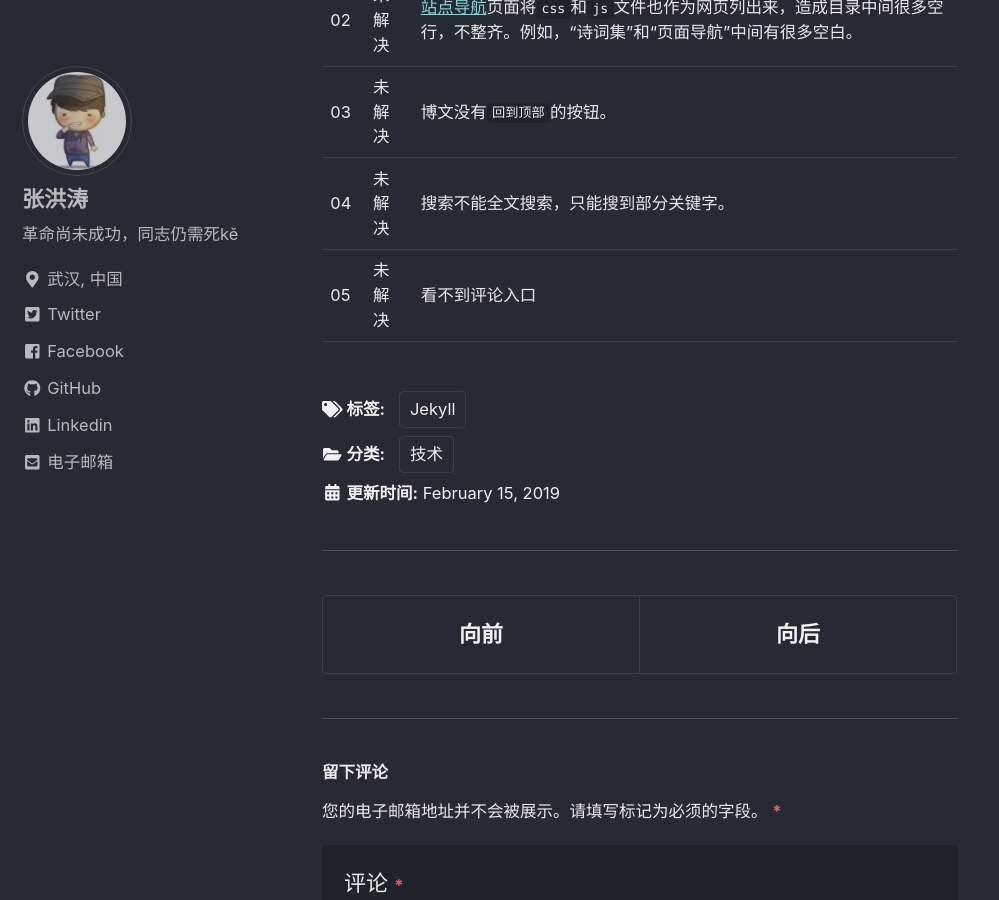
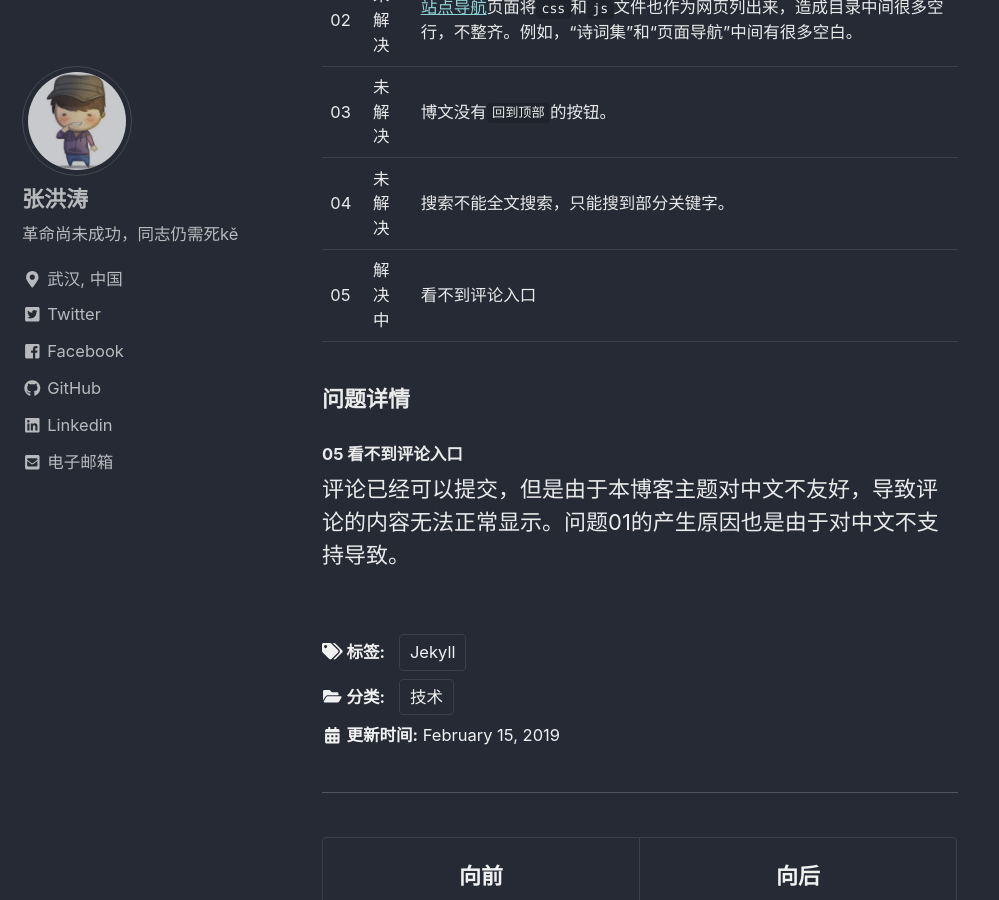
Before and after one commit to changhungtao/changhungtao.github.io, a Jekyll site: the page built from _posts/2019-02-15-问题列表.md, in a window 1280 px wide and 900 px high, scrolled down 464 px. Shown: the whole window, without its empty margins (0-999 px from the left). Built offline with Jekyll 4.4.1, drawn with Linux system fonts in a browser that asks for light colours; cached includes are drawn as plain includes.

```diff
--- a/_posts/2019-02-15-问题列表.md
+++ b/_posts/2019-02-15-问题列表.md
@@ -16,4 +16,8 @@ tags:
 | 02   | 未解决 | [站点导航]({{ site.url }}/sitemap/)页面将`css`和`js`文件也作为网页列出来，造成目录中间很多空行，不整齐。例如，“诗词集”和“页面导航”中间有很多空白。       |
 | 03   | 未解决 | 博文没有`回到顶部`的按钮。 |
 | 04   | 未解决 | 搜索不能全文搜索，只能搜到部分关键字。 |
-| 05   | 未解决 | 看不到评论入口 |
+| 05   | 解决中 | 看不到评论入口 |
+
+### 问题详情
+#### 05 看不到评论入口
+评论已经可以提交，但是由于本博客主题对中文不友好，导致评论的内容无法正常显示。问题01的产生原因也是由于对中文不支持导致。
```
Also changed, not shown: _posts/2018-12-17-朋友圈.md (+2 -0 lines).
